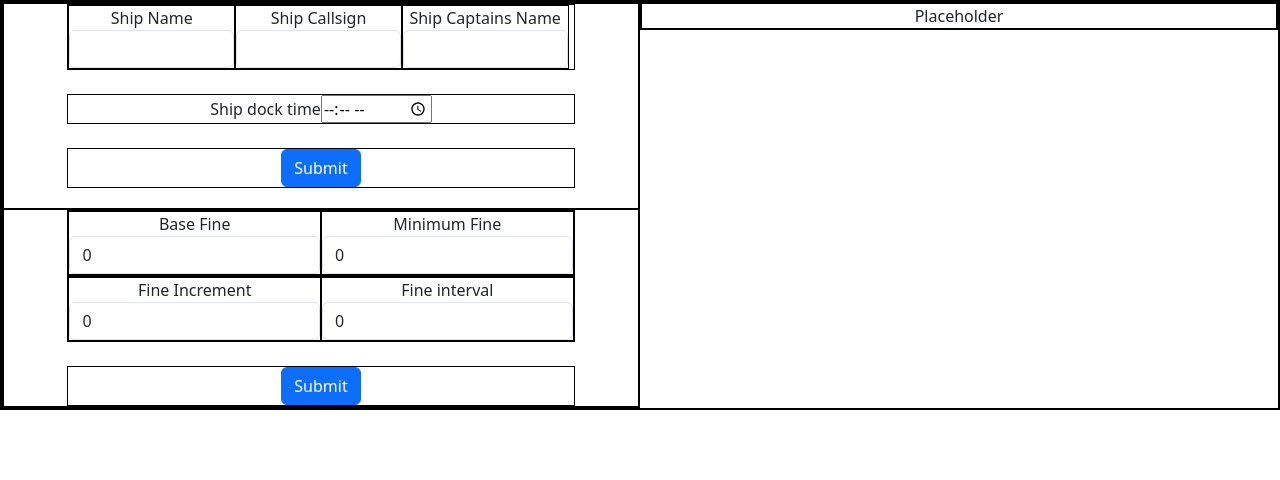
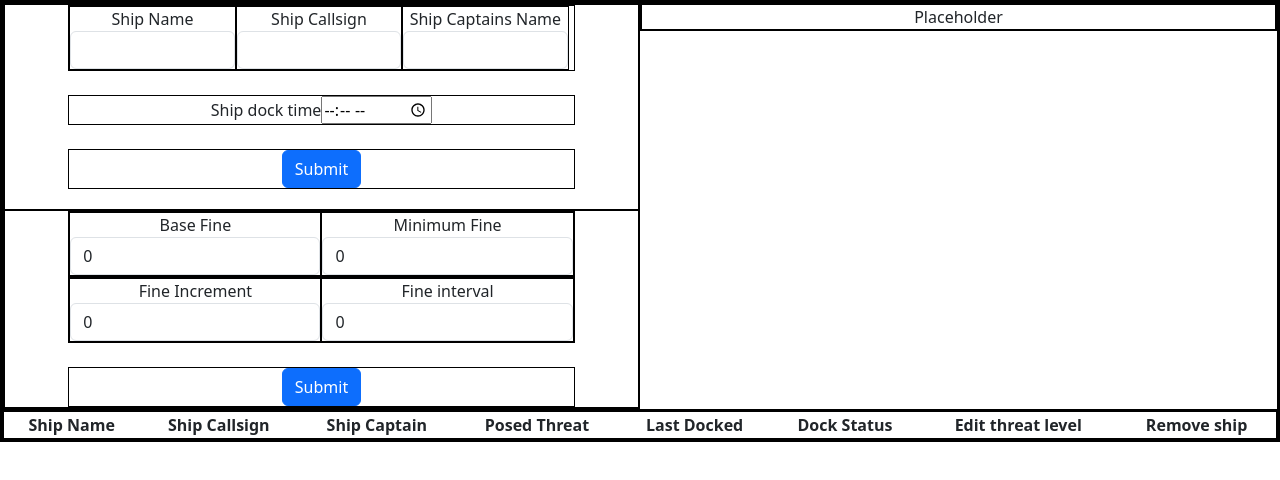
Before and after one commit to Patasc/FrontierValetApp, a React (Create React App) app: page / in a window 1280 px wide. Shown: the top 480 px of the page. Built offline with nearby package versions, Linux system fonts and the light colour scheme.

Commit message:
Added a view for ship list with basic controls.

```diff
--- a/src/App.css
+++ b/src/App.css
@@ -48,3 +48,13 @@ div {
 .halfHeight {
   height: 50%;
 }
+
+.smallCell {
+  width: 8%;
+}
+
+table {
+  width: 100%;
+  table-layout: auto;
+  align-content: center;
+}
--- a/src/App.js
+++ b/src/App.js
@@ -4,16 +4,22 @@ import '../node_modules/bootstrap/dist/css/bootstrap.min.css';
 import ShipCreationForm from "./Components/ShipCreationForm";
 import FinableDisplay from "./Components/FinableDisplay";
 import FinesForm from "./Components/FinesForm";
+import ShipsDisplay from "./Components/ShipsDisplay";
 
 function App() {
   return (
-    <div className="App" style={{overflow: "hidden"}}>
-        <div className={"halfWidth"} style={{float: "left"}}>
-            <ShipCreationForm />
-            <FinesForm />
+    <div className="App">
+        <div  style={{overflow: "hidden"}}>
+            <div className={"halfWidth"} style={{float: "left"}}>
+                <ShipCreationForm />
+                <FinesForm />
+            </div>
+            <div className={"halfWidth"} style={{float: "left"}}>
+                <FinableDisplay />
+            </div>
         </div>
-        <div className={"halfWidth"} style={{float: "left"}}>
-            <FinableDisplay />
+        <div>
+            <ShipsDisplay />
         </div>
     </div>
   );
--- a/src/Components/ShipsDisplay.js
+++ b/src/Components/ShipsDisplay.js
@@ -0,0 +1,167 @@
+import React, {Component} from "react";
+
+export default class ShipsDisplay extends Component{
+    constructor(props) {
+        super(props);
+
+        let shipList = localStorage.getItem("shipList") || [];
+
+        // I can't just call this.updateShipList, darn optimisations !
+        if (typeof(shipList) === 'string'){
+            shipList = JSON.parse(shipList);
+        }
+
+        this.state = {
+            ships: shipList,
+            threats: {},
+        }
+
+        window.addEventListener("storage", () => {
+            this.updateShipList();
+        })
+    }
+
+    updateShipList(){
+        let shipList = localStorage.getItem("shipList") || [];
+
+        if (typeof(shipList) === 'string'){
+            shipList = JSON.parse(shipList);
+        }
+
+        this.setState({ships: shipList});
+    }
+
+    getShipDocktime(ship){
+        if (ship.shipDockTime === ""){
+            return "N/A";
+        }
+
+        return ship.shipDockTime;
+    }
+
+    getFormattedTime(timeObject){
+        let hour = timeObject.getHours();
+        let minutes = timeObject.getMinutes();
+
+        if (minutes < 10){
+            minutes = "0" + minutes;
+        }
+
+        return hour + ":" + minutes;
+    }
+
+    onThreatChange(id, threatLevel){
+        let shipList = this.state.ships;
+
+        for (let i in shipList){
+            if (shipList[i].id === id){
+                shipList[i].threat = threatLevel;
+
+                localStorage.setItem("shipList", JSON.stringify(shipList));
+                window.dispatchEvent(new Event("storage"));
+
+                return;
+            }
+        }
+    }
+
+    onDockStatusChange(id, dockStatus){
+        let shipList = this.state.ships;
+
+        for (let i in shipList){
+            if (shipList[i].id === id){
+                if (dockStatus === "docked") {
+                    shipList[i].shipDockTime = this.getFormattedTime(new Date());
+                }
+
+                shipList[i].docked = (dockStatus === "docked");
+
+                localStorage.setItem("shipList", JSON.stringify(shipList));
+                window.dispatchEvent(new Event("storage"));
+
+                return;
+            }
+        }
+    }
+
+    onShipRemoval(id){
+        let shipList = this.state.ships;
+        let newList = [];
+
+        for (let i in shipList){
+            if (shipList[i].id !== id){
+                newList.push(shipList[i]);
+            }
+        }
+
+        localStorage.setItem("shipList", JSON.stringify(newList));
+        window.dispatchEvent(new Event("storage"));
+    }
+
+    render(){
+        return(
+            <div>
+                <table>
+                    <tr>
+                        <th>Ship Name</th>
+                        <th>Ship Callsign</th>
+                        <th>Ship Captain</th>
+                        <th>Posed Threat</th>
+                        <th>Last Docked</th>
+
+                        <th>Dock Status</th>
+                        <th>Edit threat level</th>
+                        <th>Remove ship</th>
+                    </tr>
+
+                    {
+                        this.state.ships.map((ship) => {
+                            return (
+                                <tr>
+                                    <td className="smallCell">{ship.shipName}</td>
+                                    <td className="smallCell">{ship.shipCallsign}</td>
+                                    <td className="smallCell">{ship.shipCaptain}</td>
+                                    <td className="smallCell">{ship.threat}</td>
+                                    <td className="smallCell">{this.getShipDocktime(ship)}</td>
+
+                                    <td className="smallCell">
+                                        <div>
+                                            <button className="halfWidth" onClick={event => this.onDockStatusChange(ship.id, "docked")}>Dock</button>
+                                        </div>
+
+                                        <div>
+                                            <button className="halfWidth" onClick={event => this.onDockStatusChange(ship.id, "undocked")}>Undock</button>
+                                        </div>
+                                    </td>
+
+                                    <td className="smallCell">
+                                        <div style={{overflow: "hidden"}}>
+                                            <div className={"halfWidth"} style={{float: "left"}}><label>Green</label></div>
+                                            <div className={"halfWidth"} style={{float: "left"}}><input name="threat" type='radio' onInput={event => this.onThreatChange(ship.id, "Green")}/></div>
+                                        </div>
+
+                                        <div style={{overflow: "hidden"}}>
+                                            <div className={"halfWidth"} style={{float: "left"}}><label>Blue</label></div>
+                                            <div className={"halfWidth"} style={{float: "left"}}><input name="threat" type='radio' onInput={event => this.onThreatChange(ship.id, "Blue")}/></div>
+                                        </div>
+
+                                        <div style={{overflow: "hidden"}}>
+                                            <div className={"halfWidth"} style={{float: "left"}}><label>Red</label></div>
+                                            <div className={"halfWidth"} style={{float: "left"}}><input name="threat" type='radio' onInput={event => this.onThreatChange(ship.id, "Red")}/></div>
+                                        </div>
+                                    </td>
+                                    <td>
+                                        <div>
+                                            <button className="halfWidth" onClick={event => this.onShipRemoval(ship.id)}>Remove Ship</button>
+                                        </div>
+                                    </td>
+                                </tr>
+                            )
+                        })
+                    }
+
+                </table>
+            </div>
+        )
+    }
+}
```
